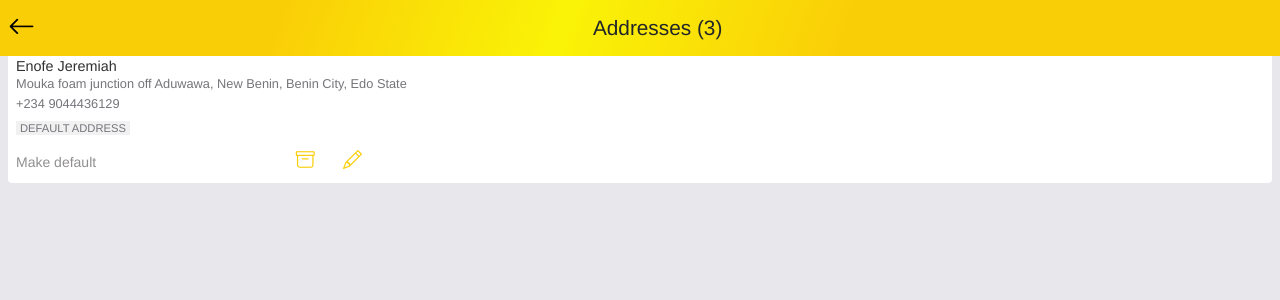
After one commit to Jeremy5522117/Omalis-taste, a PHP site: page /home-address.html in a window 1280 px wide. The commit adds this page. Shown: the top 300 px of the page. Run offline with PHP 8.4, Linux system fonts and the light colour scheme.

Commit message:
adress added

```diff
--- /dev/null
+++ b/asset/css/home-address.css
@@ -0,0 +1,87 @@
+*{
+  margin: 0;
+  padding: 0;
+  box-sizing: border-box;
+  font-family:'Franklin Gothic Medium', 'Arial Narrow', Arial, sans-serif ;
+}
+body{
+  background-color: #e8e8ec !important;
+}
+header{
+  background: linear-gradient(110deg, rgba(250,206,7,1) 5%, rgba(250,206,7,1) 22%, rgba(250,243,7,1) 44%, rgba(250,206,7,1) 66%) ;
+  position: fixed;
+  left: 0;
+  right: 0;
+  top: 0;
+  bottom:93% ;
+  font-size: 1.3rem;
+  display: flex;
+  justify-content: center;
+}
+.header-div{
+  justify-content: center;
+  display: flex;
+  align-items: center;
+  width: 100%;
+}
+.header-nav{
+  display: flex;
+  align-items: center;
+  padding-left: 8px;
+  font-size: 1.7rem;
+}
+.header-nav a{
+  color: #000;
+}
+.contact-main-div{
+padding: 4px 8px;
+}
+.contact-child-div{
+background-color: #fff;
+padding: 0 8px;
+border-radius: 4px;
+}
+.main-name{
+font-size: 0.9rem;
+color: #313133;
+}
+.main-add{
+font-size: 0.8rem;
+color: #75757a;
+line-height: 1;
+
+}
+.main-num{
+font-size: 0.8rem;
+color: #75757a;
+}
+.default{
+font-size: 0.7rem;
+background-color: #f1f1f2;
+margin: 8px 0 0;
+padding: 1px 4px ;
+color: #75757a;
+
+
+}
+.make-dft-btn{
+  border: none;
+  background-color: transparent;
+  margin: 0 179px 0 0;
+  color: #918f8f;
+  font-size: 14px;
+}
+.delete-btn{
+  border: none;
+  background-color: transparent;
+  margin: 0 8px;
+  padding: 8px;
+  color:#face07;
+  font-size: 19px;
+}
+.pencil-edit{
+  padding: 8px;
+  color:#face07;
+  text-decoration: none;
+  font-size: 19px;
+}
--- a/asset/css/menu.css
+++ b/asset/css/menu.css
@@ -342,6 +342,7 @@ transform: translate(-50%,-50%) scale(1);
   display: flex;
   justify-content: center;
 
+
  }
  .numb-count small{
   font-size: 0.8rem;
@@ -353,7 +354,7 @@ transform: translate(-50%,-50%) scale(1);
  }
  .cart-img{
   font-size:30px ;
-  color:#face07
+  color:#face07 ;
  }
  .amount-sml{
   margin-left: 8px;
--- a/asset/javascript/shopon-cart.js
+++ b/asset/javascript/shopon-cart.js
@@ -3,12 +3,14 @@
     const totalAmountElement = document.getElementById('totalAmount');
     const clearCartButton = document.getElementById('clearCart');
     const showCheckOut = document.getElementById('footer-display');
-
+    const counterDisp = document.getElementById('counter-display');
     const changemessage = document.getElementById('cont')
 
 
     // Retrieve the cart items from localStorage
     let cart = JSON.parse(localStorage.getItem('cart')) || [];
+
+
 
 
  // Function to format price with a comma instead of a decimal
@@ -32,14 +34,12 @@
     function displayCart() {
       cartItemsList.innerHTML = ''; // Clear the list
       if (cart.length > 0) {
-
         emptyCartMessage.style.display = 'none'; // Hide empty message
 
         clearCartButton.style.display = 'block'// show clear cart button
         changemessage.innerHTML = 'Back to Shopping';
 
         showCheckOut.style.display = 'block';
-
 
 
          //Show back to shopping
--- a/checkout-page.html
+++ b/checkout-page.html
@@ -3,7 +3,7 @@
 <head>
   <meta charset="UTF-8">
   <meta name="viewport" content="width=device-width, initial-scale=1.0">
-  <title>Document</title>
+  <title>Checkout</title>
 
   <link href="https://cdn.jsdelivr.net/npm/bootstrap@5.3.3/dist/css/bootstrap.min.css" rel="stylesheet" >
 
@@ -33,7 +33,7 @@
     <div class="sum-mother">
 
       <div class="item-sum">
-        <div>Item's total (1)</div>
+        <div>Item's total (<span id="updateItm"></span>)</div>
         <div id="totalItm"></div>
       </div>
 
@@ -136,7 +136,7 @@
  <footer >
   <div class="check-outt">
    <div class="a">
-     <button id="" style="" class="check-out-btn" > Place order </button>
+     <button id="" class="check-out-btn" > Place order </button>
    </div>
  </div>
 </footer>
--- /dev/null
+++ b/home-address.html
@@ -0,0 +1,41 @@
+<!DOCTYPE html>
+<html lang="en">
+<head>
+  <meta charset="UTF-8">
+  <meta name="viewport" content="width=device-width, initial-scale=1.0">
+  <title>Address</title>
+  <link href="https://cdn.jsdelivr.net/npm/bootstrap@5.3.3/dist/css/bootstrap.min.css" rel="stylesheet" >
+
+  <link rel="stylesheet" href="https://cdn.jsdelivr.net/npm/bootstrap-icons@1.11.3/font/bootstrap-icons.min.css">
+  <link rel="stylesheet" href="asset/css/checkout-page.css">
+  <link rel="stylesheet" href="asset/css/home-address.css">
+</head>
+<body>
+  <header>
+    <div class="header-nav"> <a href="cart.html"> <i class="bi bi-arrow-left"></i></a></div>
+   <div class="header-div">
+
+     <div>
+       <span>Addresses (3)</span>
+     </div>
+   </div>
+  </header>
+  <main>
+   <div class="contact-main-div">
+    <div class="contact-child-div">
+      <span class="main-name">Enofe Jeremiah</span> <br>
+      <div class="main-add">Mouka foam junction off Aduwawa, New Benin, Benin City, Edo State</div>
+      <span class="main-num">+234 9044436129</span> <br>
+      <span class="default">DEFAULT ADDRESS</span>
+      <footer class="footr-fe">
+        <form action="">
+         <button class="make-dft-btn">Make default</button>
+         <button class="delete-btn"><i class="bi bi-archive"></i></button>
+          <a href="" class="pencil-edit"><i class="bi bi-pencil"></i></a>
+      </form></footer>
+    </div>
+   </div>
+
+  </main>
+</body>
+</html>
```
Also changed, not shown: asset/javascript/add-to-cart.js (+9 -3 lines), asset/javascript/checkout-page.js (+5 -2 lines), cart.html (+9 -1 lines), index.html (+10 -30 lines), menu.html (+10 -5 lines).
